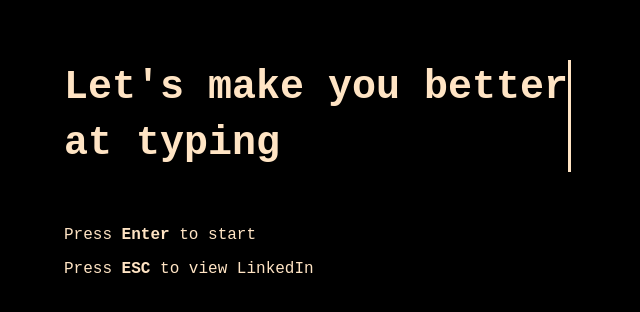
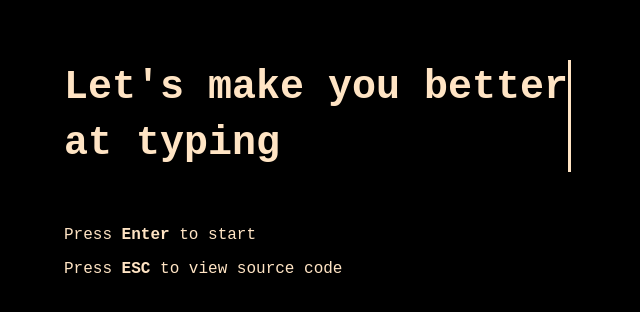
Before and after one commit to ishan7540/TyperLanding, a plain HTML site: page index.html in a window 1280 px wide. Shown: the part 240-552 px from the top of the page, 0-640 px from the left. Drawn offline with Linux system fonts and the light colour scheme; some packages are replaced by stand-ins of ours; a script that the page names is missing.

Commit message:
Update index.html

```diff
--- a/index.html
+++ b/index.html
@@ -14,7 +14,7 @@
             <h2>Let's make you better<br> at typing</h2>
             <div class="instructions">
                 <p>Press <strong>Enter</strong> to start</p>
-                <p>Press <strong>ESC</strong> to view LinkedIn</p>
+                <p>Press <strong>ESC</strong> to view source code</p>
             </div>
         </div>
 
```
